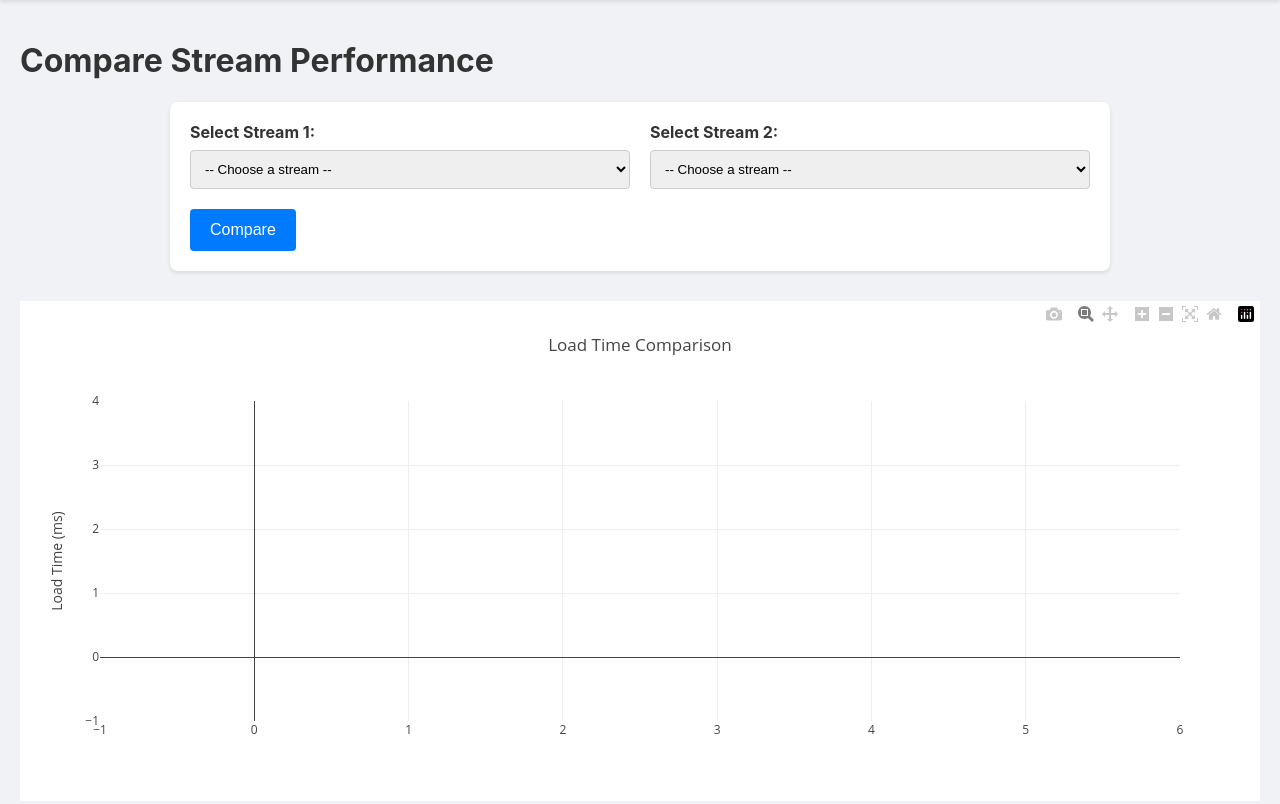
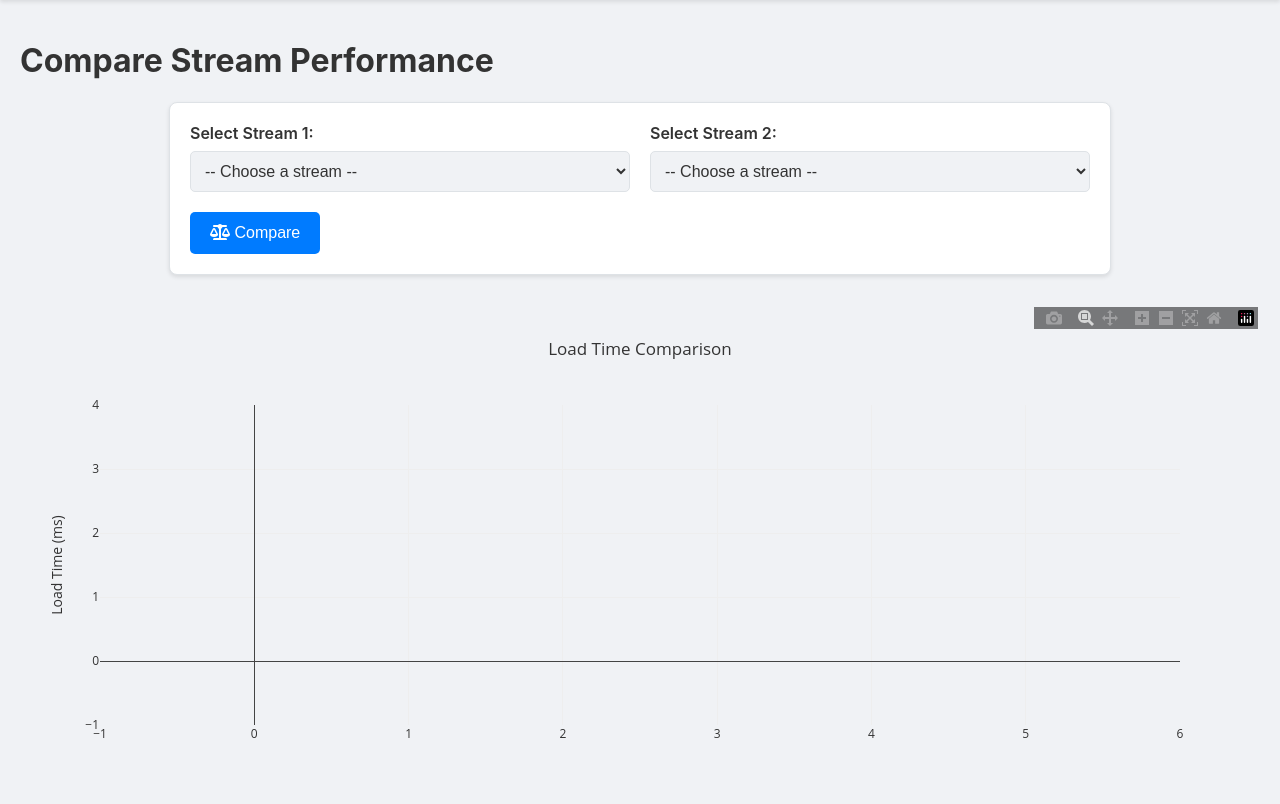
Before and after one commit to the-Commodore64/m3u-monitor, a Flask app: template templates/compare.html in a window 1280 px wide. Shown: the part 61-865 px from the top of the page. Run offline with Flask 3, Linux system fonts and the light colour scheme; the template is opened without the code that fills it: most values are stand-ins (such as "Sample title", 1, 10 or a date in 2020); data that the repository does not hold is empty; some libraries are stand-ins or nearby versions.

Commit message:
Update compare.html

```diff
--- a/templates/compare.html
+++ b/templates/compare.html
@@ -4,15 +4,76 @@
 
 {% block content %}
 <style>
-    .compare-form { max-width: 900px; margin: 20px auto; padding: 20px; background: #fff; border-radius: 8px; box-shadow: 0 2px 4px rgba(0,0,0,0.1); }
-    .form-row { display: flex; gap: 20px; align-items: flex-end; margin-bottom: 20px; }
-    .form-group { flex: 1; }
-    label { display: block; margin-bottom: 8px; font-weight: bold; }
-    select { width: 100%; padding: 10px; border: 1px solid #ccc; border-radius: 4px; }
-    .btn-submit { background-color: #007bff; color: white; padding: 12px 20px; border: none; border-radius: 4px; cursor: pointer; font-size: 16px; }
-    #compare-chart { width: 100%; height: 500px; margin-top: 30px; }
-    /* <<<<<<< NEW - Styling for logo previews next to dropdowns >>>>>>>>> */
-    .logo-preview { width: 40px; height: 40px; margin-left: 10px; border-radius: 5px; background-color: #f8f9fa; border: 1px solid #dee2e6; object-fit: contain; vertical-align: middle; }
+    .compare-form {
+        max-width: 900px;
+        margin: 20px auto;
+        padding: 20px;
+        background: var(--card-bg);
+        border-radius: 8px;
+        box-shadow: 0 2px 4px rgba(0,0,0,0.1);
+        border: 1px solid var(--border);
+    }
+
+    .form-row {
+        display: flex;
+        gap: 20px;
+        align-items: flex-end;
+        margin-bottom: 20px;
+        flex-wrap: wrap;
+    }
+
+    .form-group {
+        flex: 1;
+        min-width: 300px;
+    }
+
+    label {
+        display: block;
+        margin-bottom: 8px;
+        font-weight: 600;
+        color: var(--text);
+    }
+
+    select {
+        width: 100%;
+        padding: 10px;
+        border: 1px solid var(--border);
+        border-radius: 5px;
+        background-color: var(--bg);
+        color: var(--text);
+        font-size: 1em;
+    }
+
+    .btn-submit {
+        background-color: #007bff;
+        color: white;
+        padding: 12px 20px;
+        border: none;
+        border-radius: 5px;
+        cursor: pointer;
+        font-size: 16px;
+    }
+
+    .btn-submit:hover {
+        background-color: #0056b3;
+    }
+
+    #compare-chart {
+        width: 100%;
+        height: 500px;
+        margin-top: 30px;
+    }
+
+    .logo-preview {
+        width: 40px;
+        height: 40px;
+        margin-left: 10px;
+        border-radius: 5px;
+        background-color: #f8f9fa;
+        border: 1px solid #dee2e6;
+        object-fit: contain;
+        vertical-align: middle;
+    }
 </style>
 
 <h1>Compare Stream Performance</h1>
@@ -27,7 +88,6 @@
                     {% for source in all_streams %}
                         <optgroup label="{{ source.source_name }}">
                             {% for stream in source.streams %}
-                                <!-- <<<<<<< MODIFIED - Add data-logo attribute >>>>>>>>> -->
                                 <option value="{{ source.source_id }}:{{ stream.stream_name }}"
                                         data-logo="{{ stream.logo_url or '' }}"
                                         {{ 'selected' if s1_name == stream.stream_name and s1_source_id == source.source_id|string }}>
@@ -48,7 +108,6 @@
                     {% for source in all_streams %}
                         <optgroup label="{{ source.source_name }}">
                             {% for stream in source.streams %}
-                                <!-- <<<<<<< MODIFIED - Add data-logo attribute >>>>>>>>> -->
                                 <option value="{{ source.source_id }}:{{ stream.stream_name }}"
                                         data-logo="{{ stream.logo_url or '' }}"
                                         {{ 'selected' if s2_name == stream.stream_name and s2_source_id == source.source_id|string }}>
@@ -62,7 +121,7 @@
             </div>
         </div>
     </div>
-    <button type="submit" class="btn-submit">Compare</button>
+    <button type="submit" class="btn-submit"><i class="fas fa-balance-scale"></i> Compare</button>
 </form>
 
 {% if s1_name and s2_name %}
@@ -70,7 +129,6 @@
 <script src="https://cdn.plot.ly/plotly-latest.min.js"></script>
 <script>
     document.addEventListener('DOMContentLoaded', function() {
-        // Initial logo update on page load for pre-selected streams
         updateLogo('stream1');
         updateLogo('stream2');
 
@@ -80,21 +138,32 @@
         Promise.all([fetch(s1_data_url).then(r => r.json()), fetch(s2_data_url).then(r => r.json())])
             .then(([data1, data2]) => {
                 const trace1 = {
-                    x: data1.timestamps, y: data1.load_times.map((lt, i) => data1.availability[i] ? lt : null),
-                    name: `{{ s1_name }} (Load Time)`, type: 'scatter', mode: 'lines+markers'
+                    x: data1.timestamps,
+                    y: data1.load_times.map((lt, i) => data1.availability[i] ? lt : null),
+                    name: `{{ s1_name }} (Load Time)`,
+                    type: 'scatter',
+                    mode: 'lines+markers'
                 };
                 const trace2 = {
-                    x: data2.timestamps, y: data2.load_times.map((lt, i) => data2.availability[i] ? lt : null),
-                    name: `{{ s2_name }} (Load Time)`, type: 'scatter', mode: 'lines+markers'
+                    x: data2.timestamps,
+                    y: data2.load_times.map((lt, i) => data2.availability[i] ? lt : null),
+                    name: `{{ s2_name }} (Load Time)`,
+                    type: 'scatter',
+                    mode: 'lines+markers'
                 };
-                const layout = { title: 'Load Time Comparison', yaxis: { title: 'Load Time (ms)' } };
-                Plotly.newPlot('compare-chart', [trace1, trace2], layout, {responsive: true});
+                const layout = {
+                    title: 'Load Time Comparison',
+                    yaxis: { title: 'Load Time (ms)' },
+                    paper_bgcolor: 'transparent',
+                    plot_bgcolor: 'transparent',
+                    font: { color: getComputedStyle(document.body).color }
+                };
+                Plotly.newPlot('compare-chart', [trace1, trace2], layout, { responsive: true });
             });
     });
 </script>
 {% endif %}
 
-<!-- <<<<<<< NEW - JavaScript to update logo previews >>>>>>>>> -->
 <script>
     function updateLogo(selectId) {
         const selectElement = document.getElementById(selectId);
```
